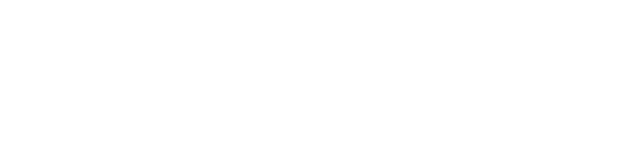
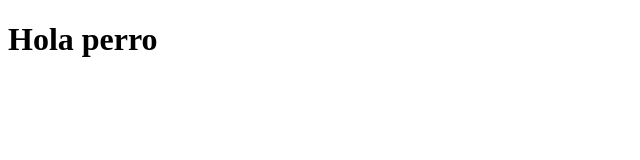
Before and after one commit to NatxosS/prueba, a plain HTML site: page index.html in a window 1280 px wide. Shown: the whole page, without its empty margins (0-640 px from the left). Drawn offline with Linux system fonts and the light colour scheme.

Commit message:
Actualizamos el index.html

```diff
--- a/index.html
+++ b/index.html
@@ -2,4 +2,6 @@
 <html><head>
 	<title>Hola mundo</title>
 </head>
-<body></body></html>
+<body>
+	<h1>Hola perro</h1>
+</body></html>
```
